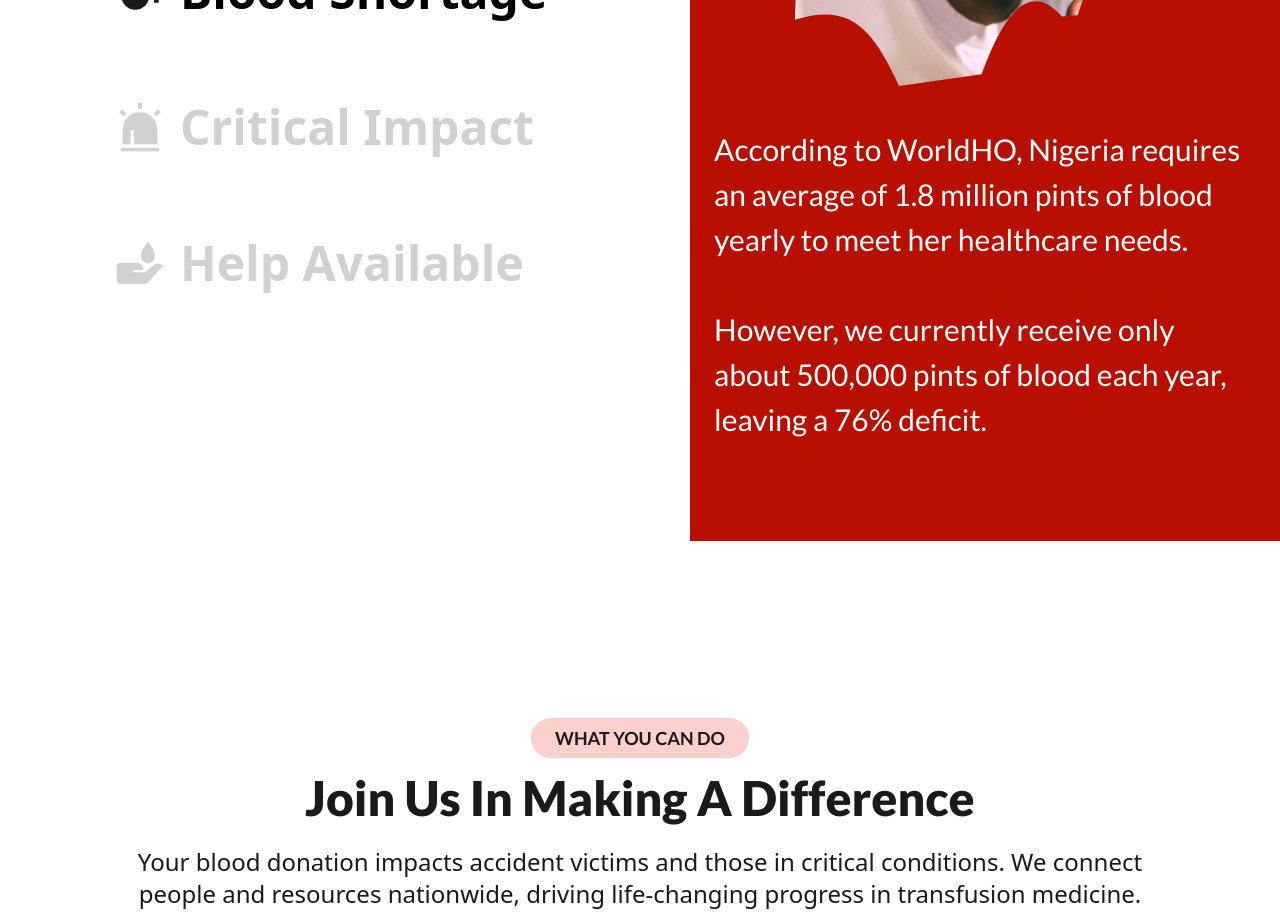
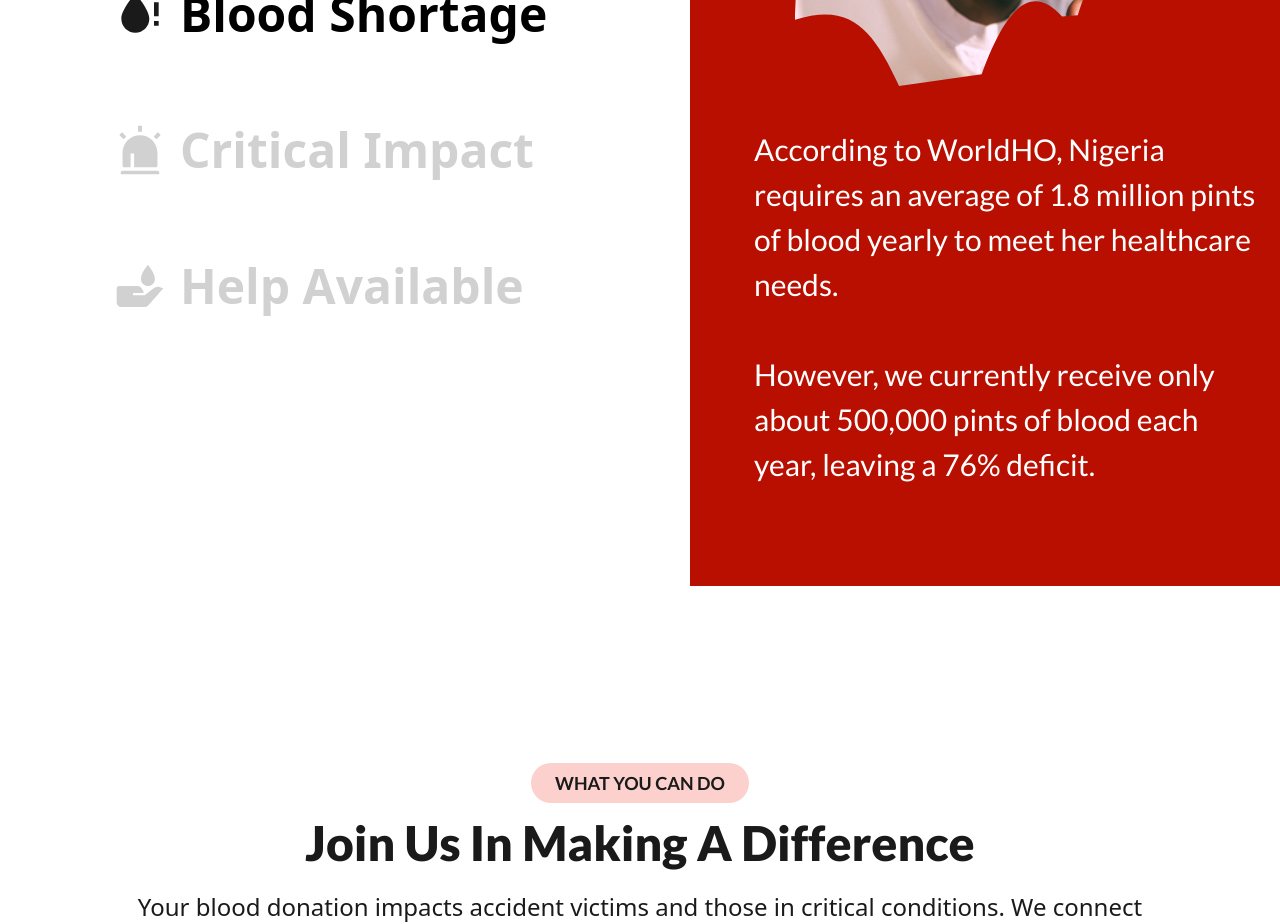
Before and after one commit to Mister-ecks/Redtide, a Next.js app: page / in a window 1280 px wide. Shown: the part 1140-2064 px from the top of the page. Built offline with nearby package versions, Linux system fonts and the light colour scheme.

Commit message:
Text fix

```diff
--- a/src/components/WhereWeAre/index.tsx
+++ b/src/components/WhereWeAre/index.tsx
@@ -53,7 +53,7 @@ const WhereWeAre = () => {
             </div>
 
             <div className="mx-auto mt-[2.56rem]">
-              <p className="text-[1.125rem] mx-[1.5rem] font-lato text-white md:text-[1.875rem]">According to WorldHO, Nigeria requires an average of 1.8 million pints of blood yearly to meet her healthcare needs.
+              <p className="text-[1.125rem] mx-[1.5rem] font-lato text-white md:text-[1.875rem] md:ml-[4rem]">According to WorldHO, Nigeria requires an average of 1.8 million pints of blood yearly to meet her healthcare needs.
               <br/>
               <br />
 However, we currently receive only about 500,000 pints of blood each year, leaving a 76% deficit.</p>
```
